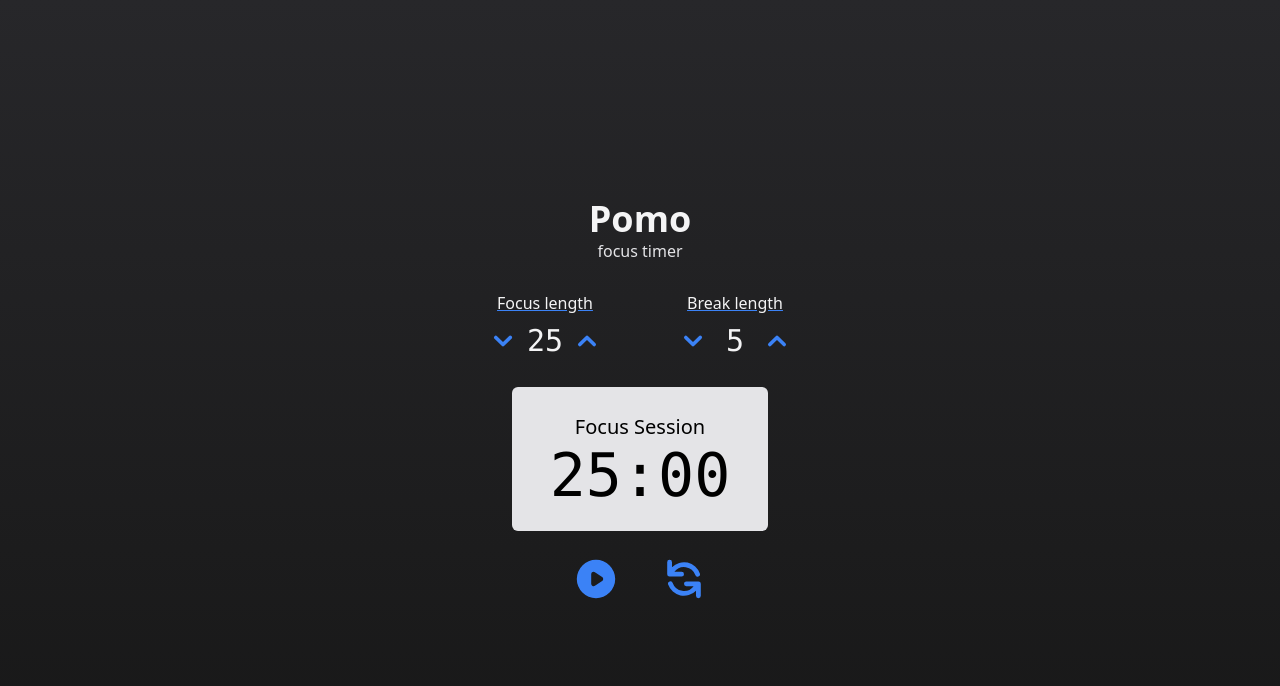
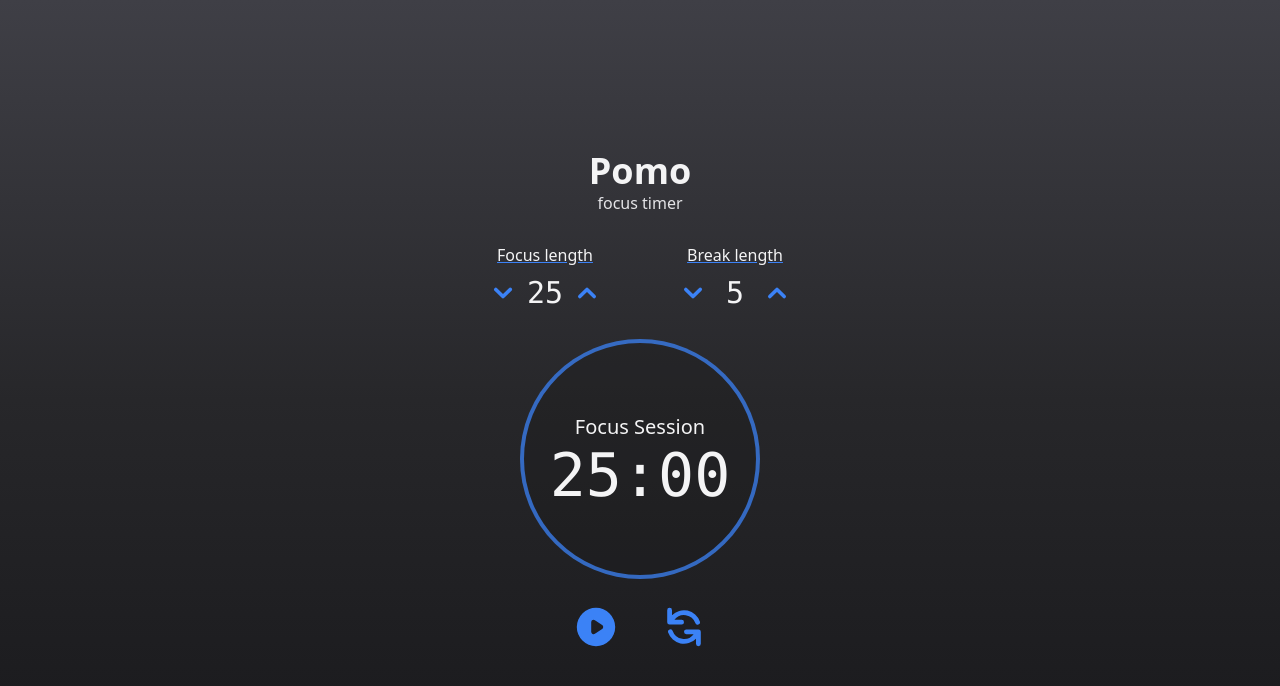
Before and after one commit to anthonypz/Pomo, a React (Create React App) app: page / in a window 1280 px wide. Shown: the top 686 px of the page. Built offline with nearby package versions, Linux system fonts and the light colour scheme; a web font is replaced by a local one.

Commit message:
Update styles

```diff
--- a/src/App.js
+++ b/src/App.js
@@ -94,7 +94,7 @@ function App() {
   };
 
   return (
-    <div className="min-w-fit min-h-screen flex flex-col justify-center items-center text-center text-zinc-100 bg-gradient-to-b from-zinc-800 to-neutral-900">
+    <div className="min-w-fit min-h-screen flex flex-col justify-center items-center text-center text-zinc-100 bg-gradient-to-b from-zinc-700 via-zinc-800 to-zinc-900">
       <header>
         <h1 className="text-4xl font-bold text-zinc-100 pt-2">Pomo</h1>
         <p className="text-base font-thin pb-1 text-zinc-200">focus timer</p>
--- a/src/components/TimerDisplay.js
+++ b/src/components/TimerDisplay.js
@@ -20,7 +20,7 @@ export default function TimerDisplay({
 
   return (
     <>
-      <main className="bg-zinc-200 text-black rounded-md p-3 w-64 h-36 flex flex-col justify-center">
+      <main className="bg-zinc-900/25 text-zinc-100 rounded-full border-4 border-blue-500/75 p-3 w-60 h-60 flex flex-col justify-center">
         <h2 id="timer-label" className="text-xl font-medium">
           {sessionIsActive ? "Focus Session" : "Break Session"}
         </h2>
```
